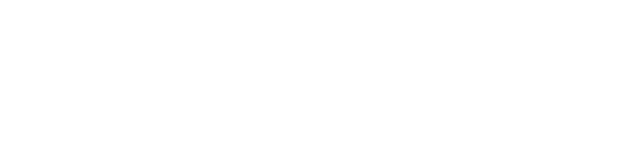
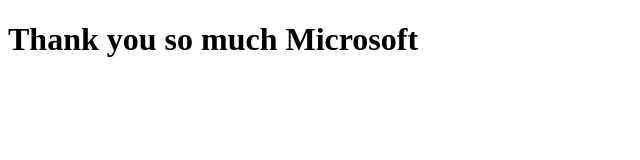
Before and after one commit to TuckerTech901/GitHub-Practice-, a plain HTML site: page index.html in a window 1280 px wide. Shown: the whole page, without its empty margins (0-640 px from the left). Drawn offline with Linux system fonts and the light colour scheme.

Commit message:
added thank you

```diff
--- a/index.html
+++ b/index.html
@@ -7,7 +7,7 @@
     <title>Document</title>
 
 </head>
-<body>
+<body> <h1>Thank you so much Microsoft </h1>
 
 </body>
 </html>
```
